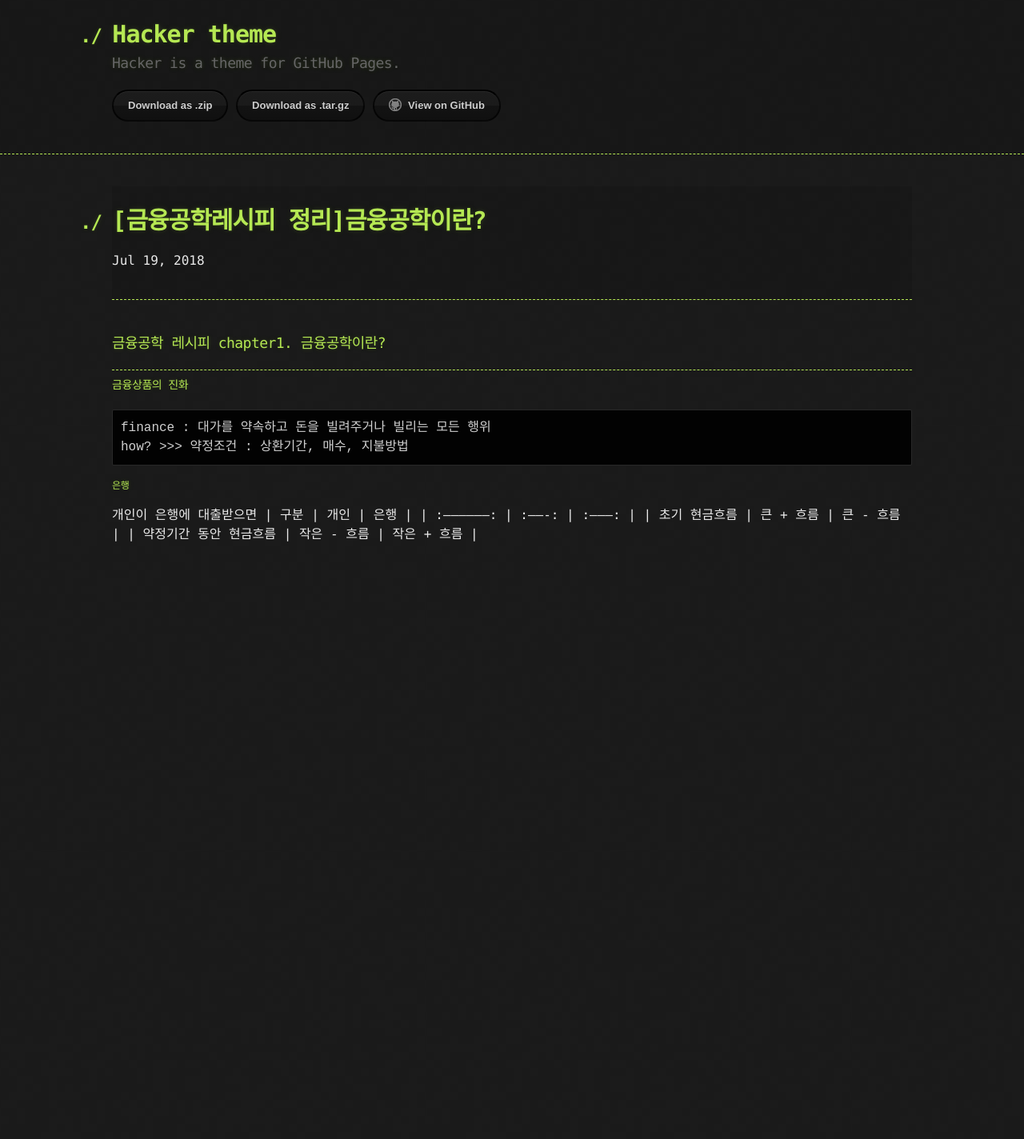
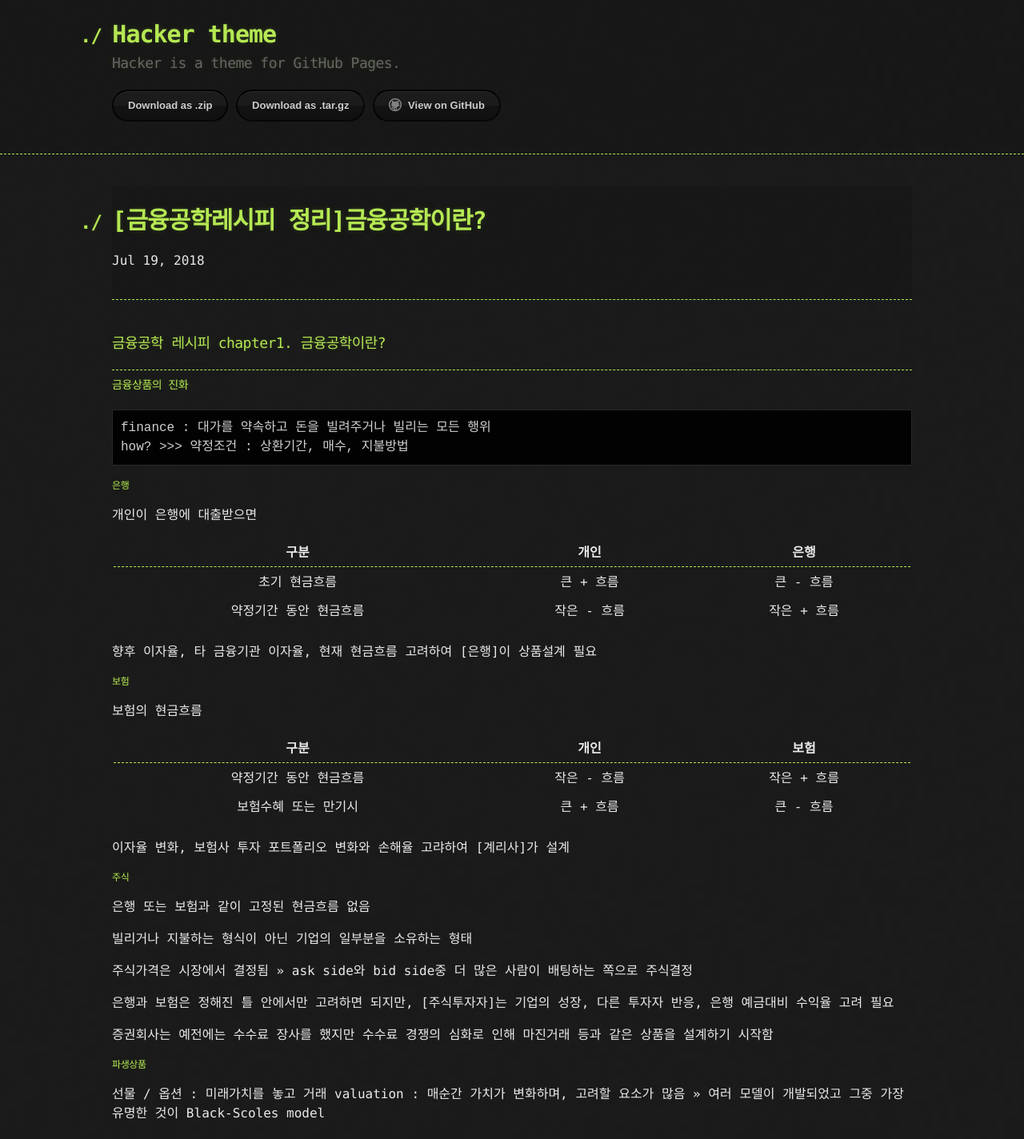
Before and after one commit to kooock/kooock.github.io, a Jekyll site: the page built from _posts/2018-07-19-finance_engineering_chapter1.md, in a window 1280 px wide. Shown: the whole page at 80% size. Built offline with Jekyll 4.4.1, drawn with Linux system fonts in a browser that asks for light colours; before the commit the page ends 900 px from its top, so only the background shows below that.

Commit message:
금융공학 chapter1 update

```diff
--- a/_posts/2018-07-19-finance_engineering_chapter1.md
+++ b/_posts/2018-07-19-finance_engineering_chapter1.md
@@ -18,7 +18,35 @@ tags: [금융공학, 퀀트]
 
 ##### 은행
 개인이 은행에 대출받으면
+
 | 구분                 | 개인       | 은행        |
 | :-----------------: | :-------: | :--------: |
 | 초기 현금흐름          | 큰 + 흐름  | 큰 - 흐름    |
 | 약정기간 동안 현금흐름   | 작은 - 흐름 | 작은 + 흐름   |
+
+향후 이자율, 타 금융기관 이자율, 현재 현금흐름 고려하여 [은행]이 상품설계 필요
+
+##### 보험
+보험의 현금흐름
+
+| 구분                 | 개인       | 보험       |
+| :-----------------: | :-------: | :--------: |
+| 약정기간 동안 현금흐름  | 작은 - 흐름  | 작은 + 흐름  |
+| 보험수혜 또는 만기시   | 큰 + 흐름 | 큰 - 흐름   |
+
+이자율 변화, 보험사 투자 포트폴리오 변화와 손해율 고랴하여 [계리사]가 설계
+
+##### 주식
+은행 또는 보험과 같이 고정된 현금흐름 없음
+
+빌리거나 지불하는 형식이 아닌 기업의 일부분을 소유하는 형태
+
+주식가격은 시장에서 결정됨 >> ask side와 bid side중 더 많은 사람이 배팅하는 쪽으로 주식결정
+
+은행과 보험은 정해진 틀 안에서만 고려하면 되지만, [주식투자자]는 기업의 성장, 다른 투자자 반응, 은행 예금대비 수익율 고려 필요
+
+증권회사는 예전에는 수수료 장사를 했지만 수수료 경쟁의 심화로 인해 마진거래 등과 같은 상품을 설계하기 시작함
+
+##### 파생상품
+선물 / 옵션 : 미래가치를 놓고 거래
+valuation : 매순간 가치가 변화하며, 고려할 요소가 많음 >> 여러 모델이 개발되었고 그중 가장 유명한 것이 Black-Scoles model
```
